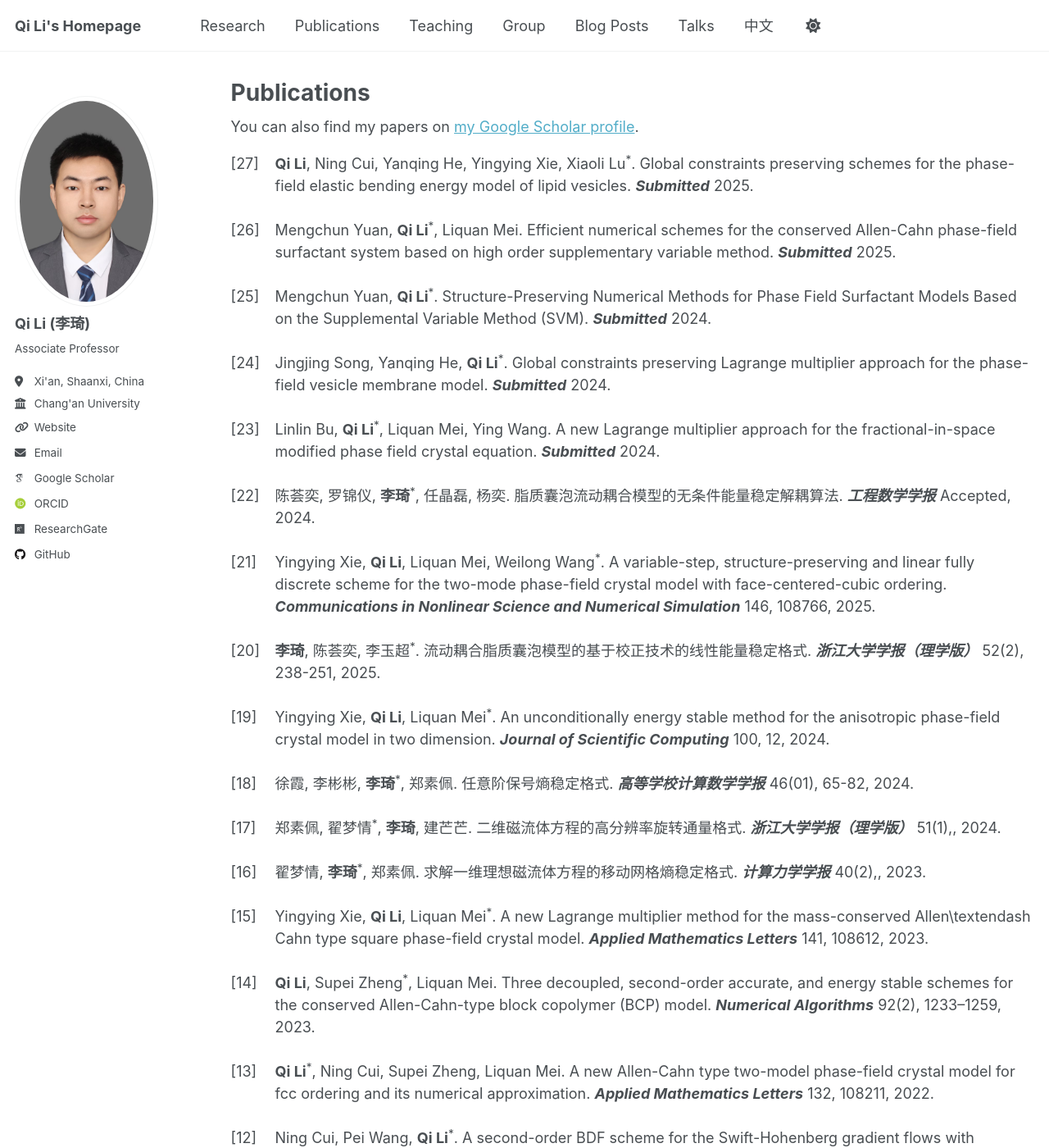
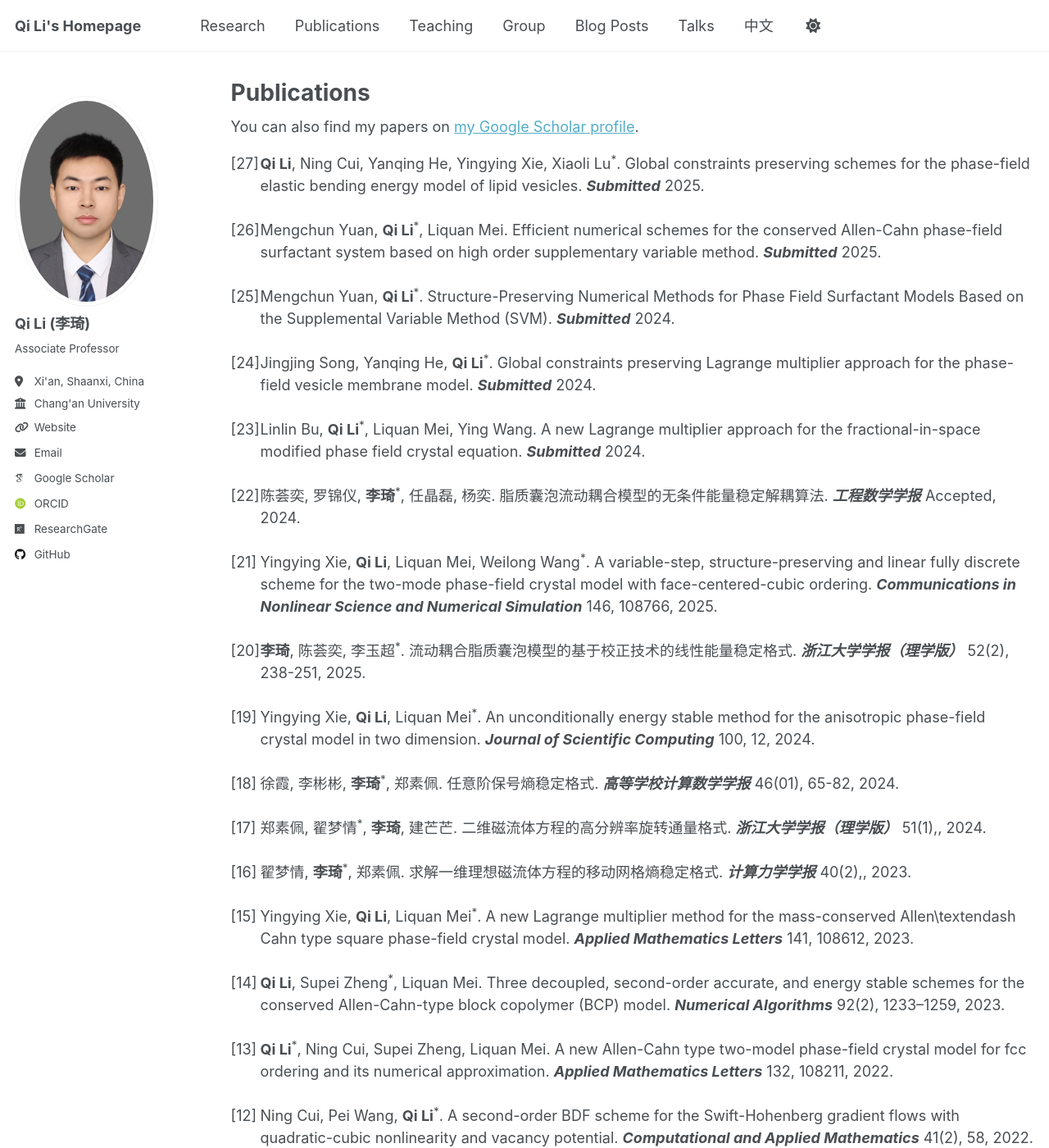
Before and after one commit to liqihao2000/liqihao2000.github.io, a Jekyll site: the page built from _pages/publications.html, in a window 1280 px wide and 1400 px high. Shown: the whole window at 82% size. Built offline with Jekyll 4.4.1, drawn with Linux system fonts in a browser that asks for light colours; some web fonts are replaced.

Commit message:
update info

```diff
--- a/_pages/publications.html
+++ b/_pages/publications.html
@@ -21,7 +21,7 @@ author_profile: true
   ol li {
     counter-increment: item -1;
     position: relative;
-    padding-left: 3em;
+    padding-left: 2em;
     margin-bottom: 1.5rem;
   }
   ol li:before {
```
